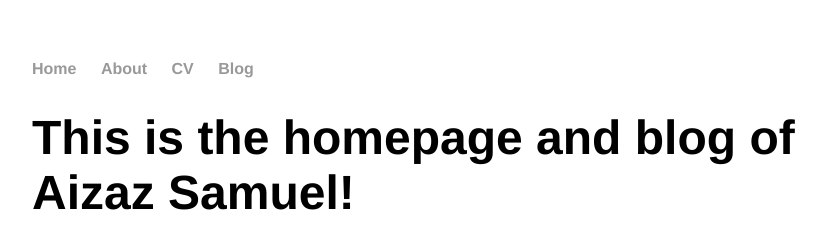
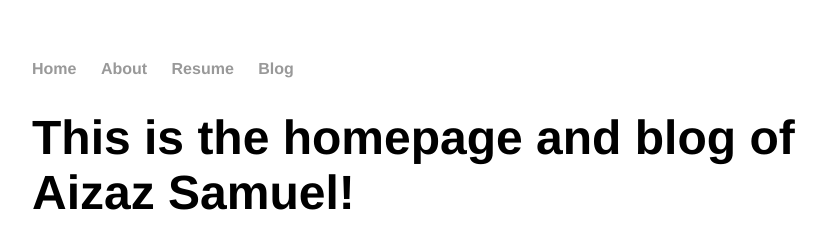
Before and after one commit to aizaz-samuel/aizaz-samuel.github.io, a Jekyll site: the page built from index.html, in a window 1280 px wide. Shown: the top 252 px of the page, without its empty margins (160-986 px from the left). Built offline with Jekyll 4.4.1, drawn with Linux system fonts in a browser that asks for light colours.

Commit message:
added favicons

```diff
--- a/_layouts/default.html
+++ b/_layouts/default.html
@@ -1,14 +1,15 @@
 <!DOCTYPE html>
 <!--
 Defaults for all web pages
-
-
+liquid tags:
+page.title
+content
 
 -->
 	<html>
 		<head>
 			<title>{{ page.title }}</title>
-			<!-- link to main stylesheet -->
+      <link rel="icon" href="images/Az/favicon-32x32.png">
 			<link rel="stylesheet" type="text/css" href="/css/main.css">
 		</head>
 		<body>
@@ -16,7 +17,7 @@ Defaults for all web pages
 	    		<ul>
 	        		<li><a href="/">Home</a></li>
 		        	<li><a href="/about">About</a></li>
-	        		<li><a href="/cv">CV</a></li>
+	        		<li><a href="/cv">Resume</a></li>
 	        		<li><a href="/blog">Blog</a></li>
 	    		</ul>
 			</nav>
```
Also changed, not shown: images/Az/favicon-192x192.png (added), images/Az/favicon-32x32.png (added), images/Az/favicon-512x512.png (added).
